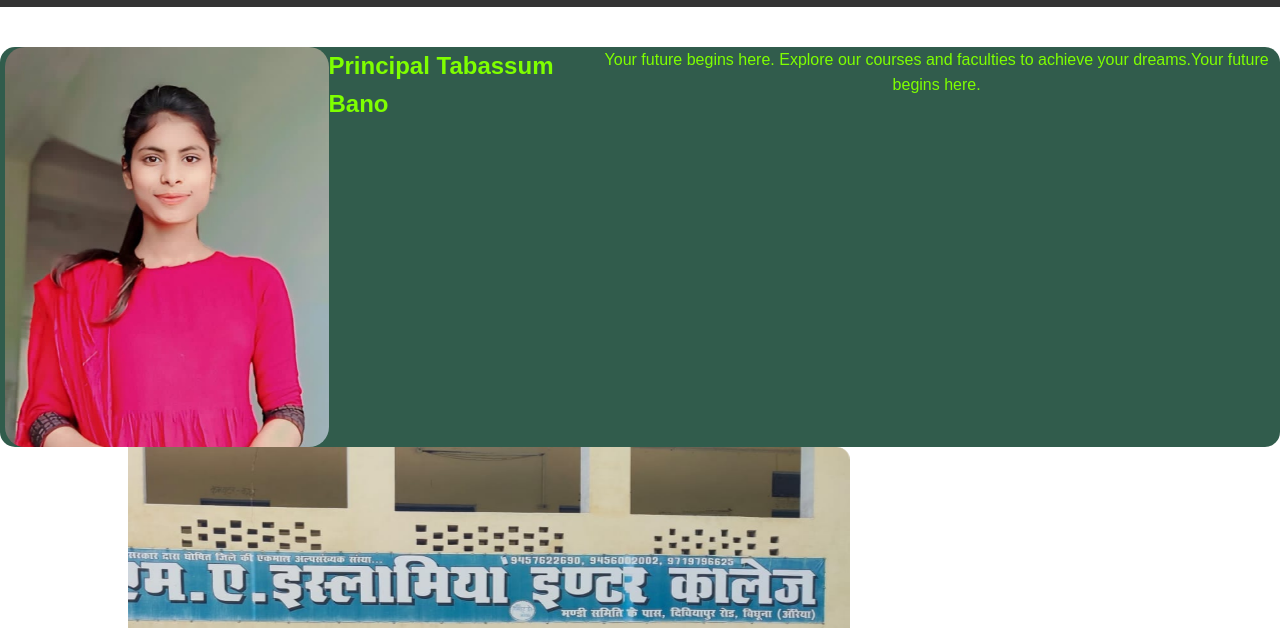
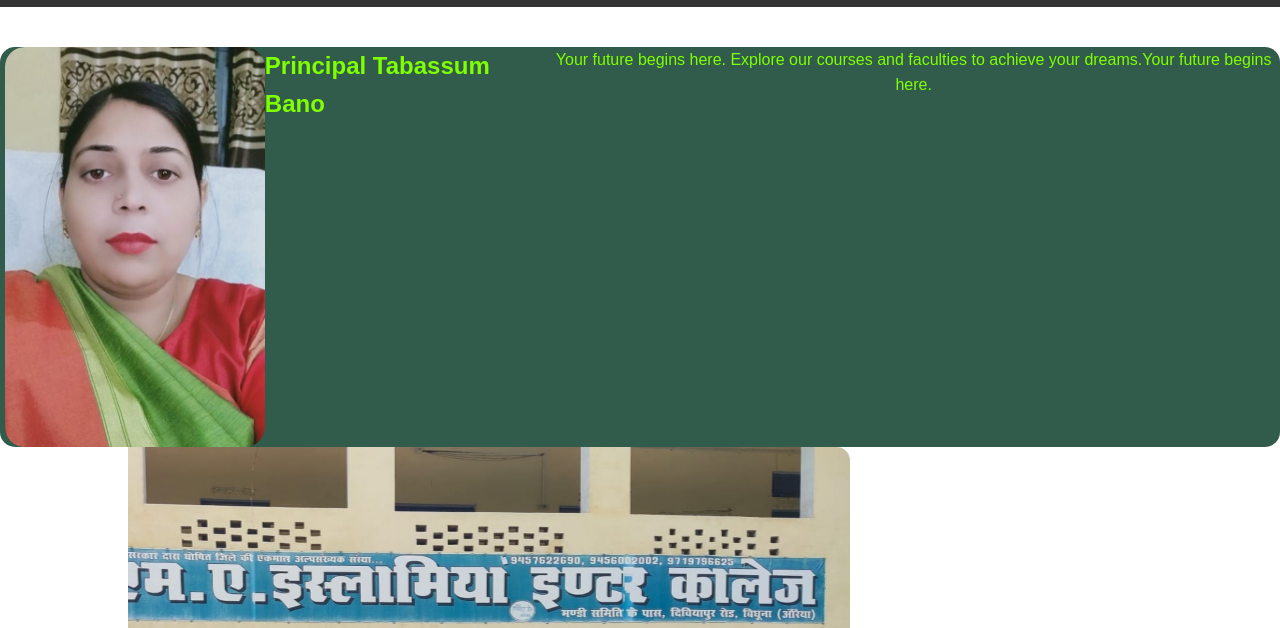
Before and after one commit to Anoop8954/maiic-bidhuna, a plain HTML site: page index.html in a window 1280 px wide. Shown: the part 172-800 px from the top of the page. Drawn offline with Linux system fonts and the light colour scheme.

Commit message:
Update index.html

```diff
--- a/index.html
+++ b/index.html
@@ -32,7 +32,7 @@
     <!-- Home Section -->
     <section id="home">
         <div class="principal">
-            <img class="maaiic-principal" src="Shruti .jpg" alt="Shruti.jpg">
+            <img class="maaiic-principal" src="Tabassum[1].jpg" alt="Shruti.jpg">
             <h1>Principal Tabassum Bano</h1>
             <p>Your future begins here. Explore our courses and faculties to achieve your dreams.Your future begins here.</p>
         </div>
```
